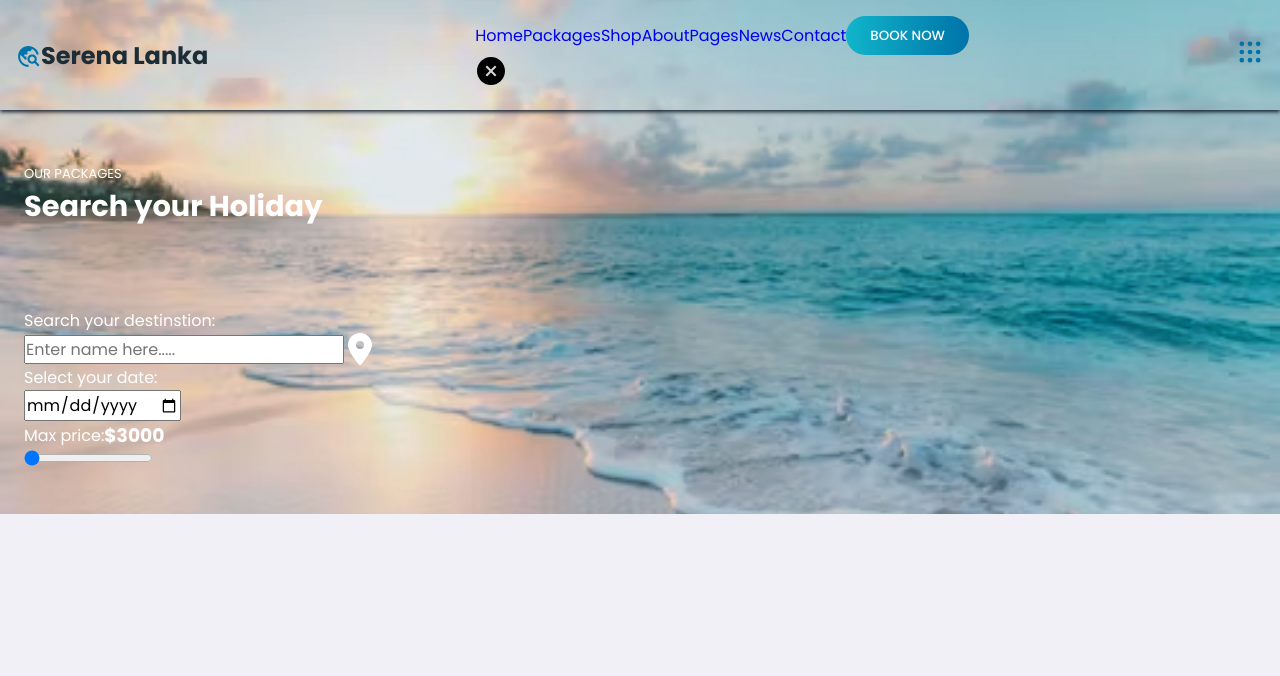
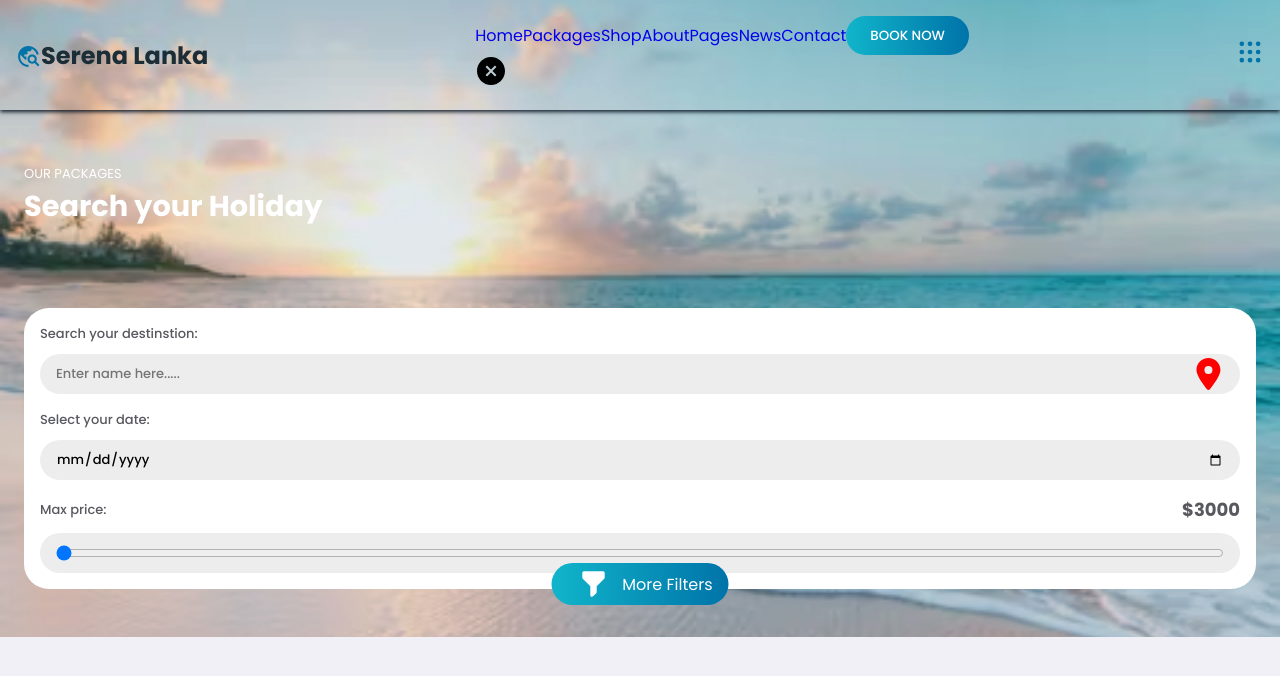
Before and after one commit to Chandures-Priyavindya/serenalanka-web, a React (Create React App) app: page / in a window 1280 px wide. Shown: the top 676 px of the page. Built offline with nearby package versions, Linux system fonts and the light colour scheme.

Commit message:
home page

```diff
--- a/src/Components/Home/Home.jsx
+++ b/src/Components/Home/Home.jsx
@@ -2,6 +2,7 @@ import React from "react";
 import "./home.scss";
 import img from "../../assets/sea2.avif";
 import { FaLocationDot } from "react-icons/fa6";
+import { HiFilter } from "react-icons/hi";
 
 const Home = () => {
   return (
@@ -38,6 +39,11 @@ const Home = () => {
               <input type="range" max="3000" min="1000"/>
             </div>
           </div>
+
+          <div className="searchOption flex">
+          <HiFilter className="icon"/>
+          <span>More Filters</span>
+          </div>
         </div>
       </div>
     </section>
--- a/src/Components/Home/home.scss
+++ b/src/Components/Home/home.scss
@@ -3,7 +3,11 @@
   /* Colors and styling */
   --PrimaryColor: hsl(199, 100%, 33%);
   --SecondaryColor: hsl(187, 85%, 43%);
-    --gradientColor: linear-gradient(to right, hsl(187, 85%, 43%), hsl(199, 100%, 33%));
+  --gradientColor: linear-gradient(
+    to right,
+    hsl(187, 85%, 43%),
+    hsl(199, 100%, 33%)
+  );
   --whiteColor: hsl(0, 0%, 100%);
   --blackColor: hsl(201, 33%, 16%);
   --textColor: hsl(240, 4%, 36%);
@@ -12,7 +16,7 @@
   --bodyColor: rgb(240, 240, 246);
   --cardBG: rgb(225, 225, 235);
 }
-  .home{
+.home {
   width: 100%;
   position: relative;
   display: flex;
@@ -20,18 +24,18 @@
   justify-content: center;
   margin: auto;
 
-    .overlay{
+  .overlay {
     position: absolute;
     height: 100%;
     width: 100%;
     background: rgb(47, 106, 127);
-      top:0;
-      bottom:0;
+    top: 0;
+    bottom: 0;
     z-index: 1;
-      mix-blend-mode:soft-light;
+    mix-blend-mode: soft-light;
   }
 
-    img{
+  img {
     position: absolute;
     height: 100%;
     width: 100%;
@@ -40,7 +44,7 @@
     object-fit: cover;
   }
 
-    .homeContent{
+  .homeContent {
     width: 100%;
     height: max-content;
     padding: 8rem 1.5rem 3rem;
@@ -51,23 +55,90 @@
     justify-content: center;
     margin: auto;
     color: var(--whiteColor);
-      z-index:100;
+    z-index: 100;
 
-      .textDiv{
+    .textDiv {
       padding: 2rem 0;
 
-        .smallText{
+      .smallText {
         font-size: 13px;
         text-transform: uppercase;
       }
 
-        .homeTitle{
+      .homeTitle {
         position: relative;
         font-size: 1.8rem;
       }
     }
+    .cardDiv {
+      position: relative;
+      padding: 1rem 1rem;
+      background: var(--whiteColor);
+      border-radius: 25px;
+      gap: 1rem;
+
+      label {
+        display: block;
+        color: var(--textColor);
+        padding-bottom: 10px;
+        font-size: 13px;
+        font-weight: 500;
       }
 
+      .icon {
+        color: red;
+        font-size: 2rem;
+        margin-left: 10px;
+      }
+      .label_total{
+        justify-content: space-between;
+        align-items: center;
+
+        .total{
+          color: var(--textColor);
+          font-size: 18px;
+          padding-bottom: 10px;
+        }
+      }
+      .input{
+        height: 40px;
+        padding: 0 1rem;
+        background: var(--inputColor);
+        border-radius: 3rem;
+
+        input{
+          background: none;
+          border:none;
+          outline: none;
+          width: 100%;
+          font-size: 13px;
+          font-weight: 500;
+          &::placeholder{
+            font-size: 13px;
+          }
+        }
+        input[type=range]{
+          background: blue;
+        }
+      }
+      .searchOption{
+        position: absolute;
+        background: var(--gradientColor);
+        border-radius: 25px;
+        justify-content: center;
+        width: max-content;
+        bottom: -1rem;
+        column-gap: .8rem;
+        padding: 5px 1rem;
+        left: 50%;
+        transform: translate(-50%);
 
 
+        .icon{
+          color: white;
         }
+      }
+
+    }
+  }
+}
--- a/src/Components/Navbar/navbar.scss
+++ b/src/Components/Navbar/navbar.scss
@@ -45,7 +45,7 @@
   @media screen and (max-width: 768px) {
     .navBar {
       position: absolute;
-      background: var(--whiteColorDeam);
+      background: var(--whiteColor);
       height: max-content;
       width: 80%;
       border-radius: 1rem;
```
Lines whose indentation alone changed are shown as unchanged.
